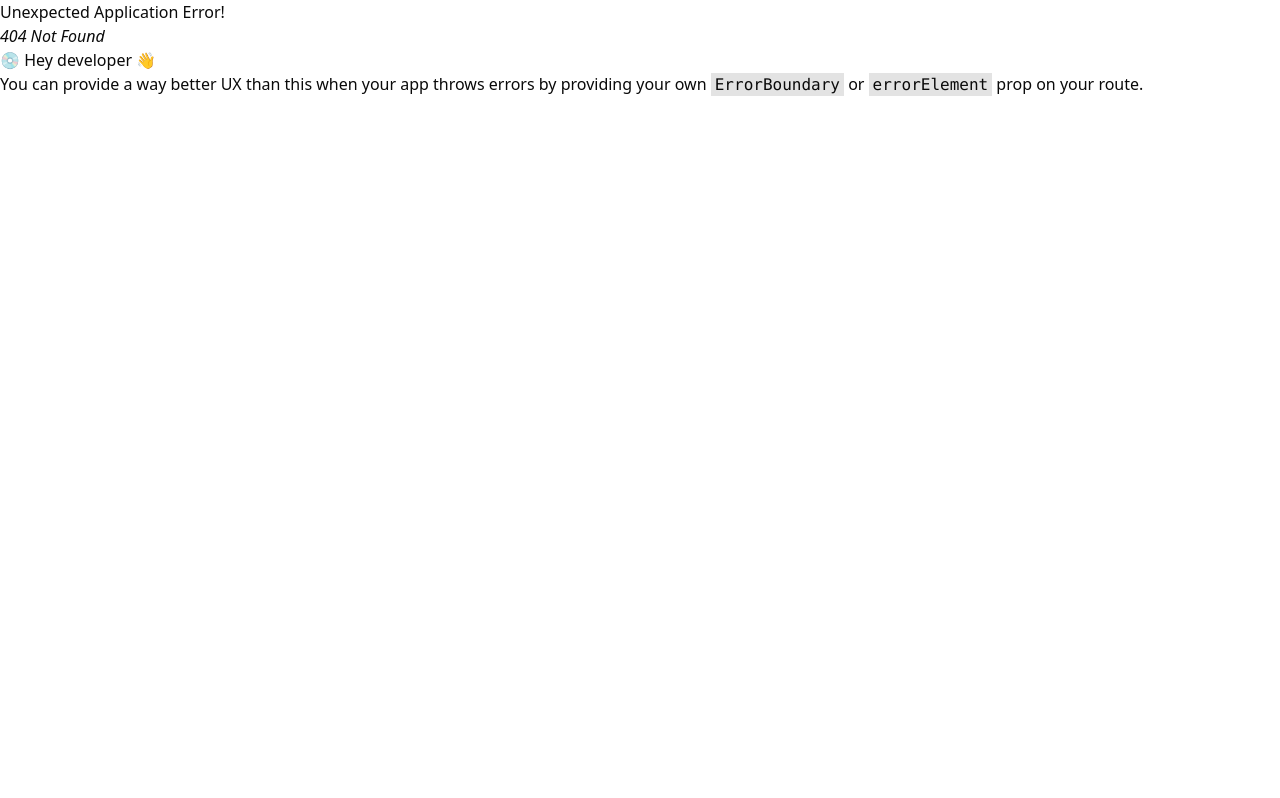
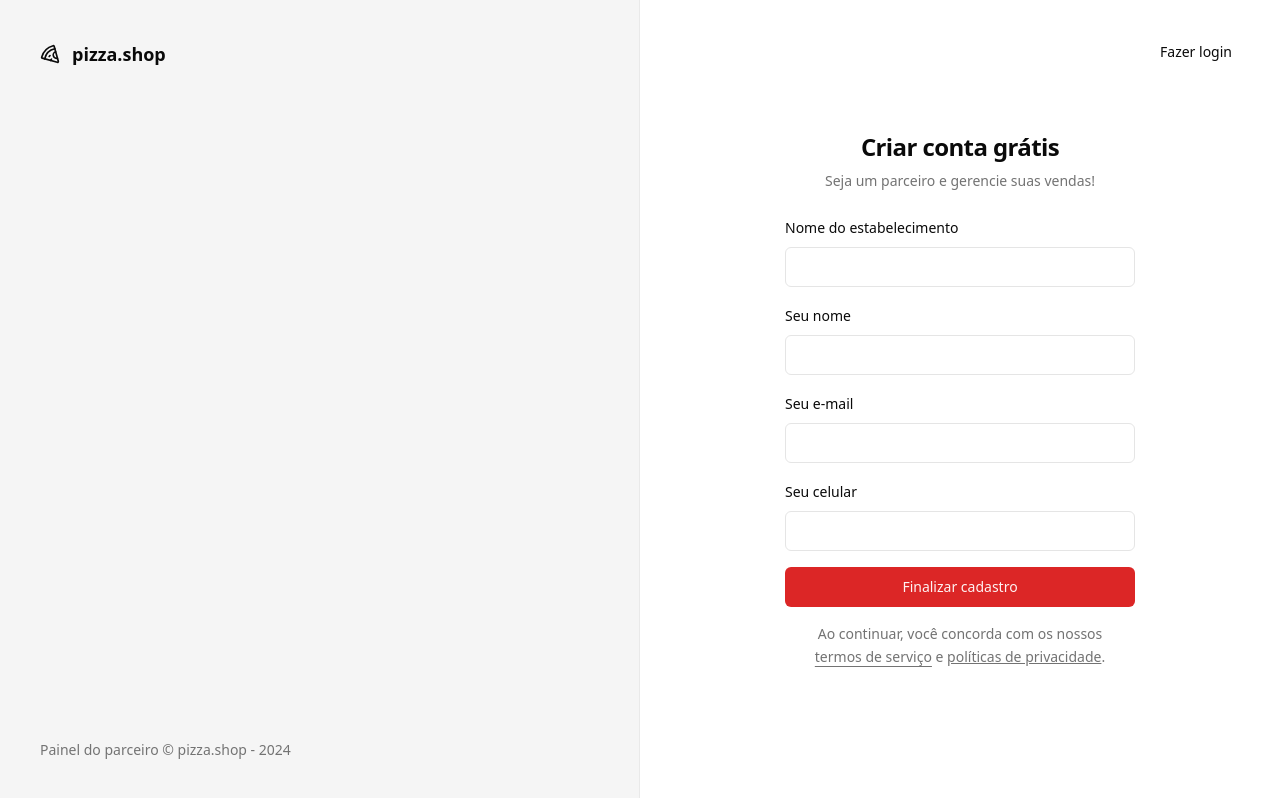
Before and after one commit to raulcaldeira/pizzashop, a React (Vite) app: page /sign-up in a window 1280 px wide. Before the commit this address had no page. Built offline with nearby package versions, Linux system fonts and the light colour scheme.

Commit message:
feat: add sing up page

```diff
--- a/src/pages/_layouts/auth.tsx
+++ b/src/pages/_layouts/auth.tsx
@@ -14,7 +14,7 @@
         </footer>
       </div>
 
-      <div className="flex flex-col items-center justify-center">
+      <div className="relative flex flex-col items-center justify-center">
         <Outlet />
       </div>
     </div>
--- a/src/pages/auth/sign-in.tsx
+++ b/src/pages/auth/sign-in.tsx
@@ -1,5 +1,6 @@
 import { Helmet } from 'react-helmet-async'
 import { useForm } from 'react-hook-form'
+import { Link } from 'react-router-dom'
 import { toast } from 'sonner'
 import { z } from 'zod'
 
@@ -40,6 +41,12 @@
       <Helmet title="Login" />
 
       <div className="p-8">
+        <Button asChild variant="ghost" className="absolute right-8 top-8">
+          <Link to="/sign-up" className="">
+            Novo estabelecimento
+          </Link>
+        </Button>
+
         <div className="flex w-[350px] flex-col justify-center gap-6">
           <div className="flex flex-col gap-2 text-center">
             <h1 className="text-2xl font-semibold tracking-tight">
--- /dev/null
+++ b/src/pages/auth/sign-up.tsx
@@ -0,0 +1,118 @@
+import { Helmet } from 'react-helmet-async'
+import { useForm } from 'react-hook-form'
+import { Link, useNavigate } from 'react-router-dom'
+import { toast } from 'sonner'
+import { z } from 'zod'
+
+import { Button } from '../../components/ui/button'
+import { Input } from '../../components/ui/input'
+import { Label } from '../../components/ui/label'
+
+const SignUpForm = z.object({
+  restaurantName: z.string(),
+  managerName: z.string(),
+  email: z.string().email(),
+  phone: z.string(),
+})
+
+type SignUpForm = z.infer<typeof SignUpForm>
+
+export function SignUp() {
+  const navigate = useNavigate()
+
+  const {
+    register,
+    handleSubmit,
+    formState: { isSubmitting },
+  } = useForm<SignUpForm>()
+
+  async function handleSignUp(data: SignUpForm) {
+    console.log(data)
+
+    try {
+      await new Promise((resolve) => setTimeout(resolve, 2000))
+
+      toast.success('Cadastro finalizado com sucesso!', {
+        action: {
+          label: 'Login',
+          onClick: () => navigate('/sign-in'),
+        },
+      })
+    } catch (err) {
+      toast.error('Erro ao cadastrar restaurante.')
+    }
+  }
+
+  return (
+    <>
+      <Helmet title="Cadastro" />
+
+      <div className="p-8">
+        <Button asChild variant="ghost" className="absolute right-8 top-8">
+          <Link to="/sign-in" className="">
+            Fazer login
+          </Link>
+        </Button>
+
+        <div className="flex w-[350px] flex-col justify-center gap-6">
+          <div className="flex flex-col gap-2 text-center">
+            <h1 className="text-2xl font-semibold tracking-tight">
+              Criar conta grátis
+            </h1>
+            <p className="text-sm text-muted-foreground">
+              Seja um parceiro e gerencie suas vendas!
+            </p>
+          </div>
+
+          <form className="space-y-4" onSubmit={handleSubmit(handleSignUp)}>
+            <div className="space-y-2">
+              <Label htmlFor="restaurantName">Nome do estabelecimento</Label>
+              <Input
+                id="restaurantName"
+                type="text"
+                required
+                {...register('restaurantName')}
+              />
+            </div>
+
+            <div className="space-y-2">
+              <Label htmlFor="managerName">Seu nome</Label>
+              <Input
+                id="managerName"
+                type="text"
+                required
+                {...register('managerName')}
+              />
+            </div>
+
+            <div className="space-y-2">
+              <Label htmlFor="email">Seu e-mail</Label>
+              <Input id="email" type="email" required {...register('email')} />
+            </div>
+
+            <div className="space-y-2">
+              <Label htmlFor="phone">Seu celular</Label>
+              <Input id="phone" type="tel" required {...register('phone')} />
+            </div>
+
+            <Button disabled={isSubmitting} className="w-full" type="submit">
+              Finalizar cadastro
+            </Button>
+
+            <p className="px-6 text-center text-sm leading-relaxed text-muted-foreground">
+              Ao continuar, você concorda com os nossos{' '}
+              <a className="underline underline-offset-4" href="">
+                termos de serviço
+              </a>{' '}
+              e{' '}
+              <a className='underline-offset-4" underline' href="">
+                políticas de privacidade
+              </a>
+              .
+            </p>
+          </form>
+        </div>
+      </div>
+    </>
+  )
+}
--- a/src/routes.tsx
+++ b/src/routes.tsx
@@ -4,6 +4,7 @@
 import { AuthLayout } from './pages/_layouts/auth'
 import { Dashboard } from './pages/app/dashboard'
 import { SignIn } from './pages/auth/sign-in'
+import { SignUp } from './pages/auth/sign-up'
 
 export const router = createBrowserRouter([
   {
@@ -24,6 +25,7 @@
         path: '/sign-in',
         element: <SignIn />,
       },
+      { path: '/sign-up', element: <SignUp /> },
     ],
   },
 ])
```
